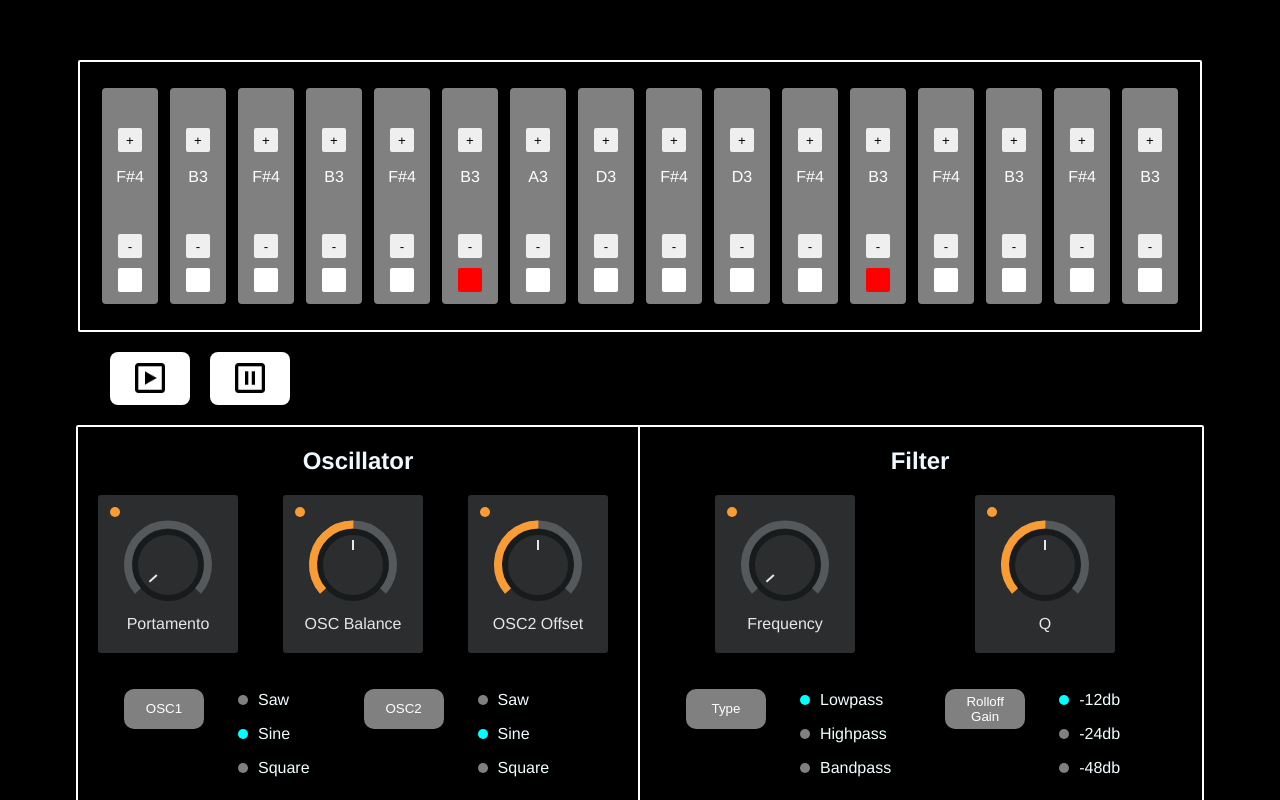
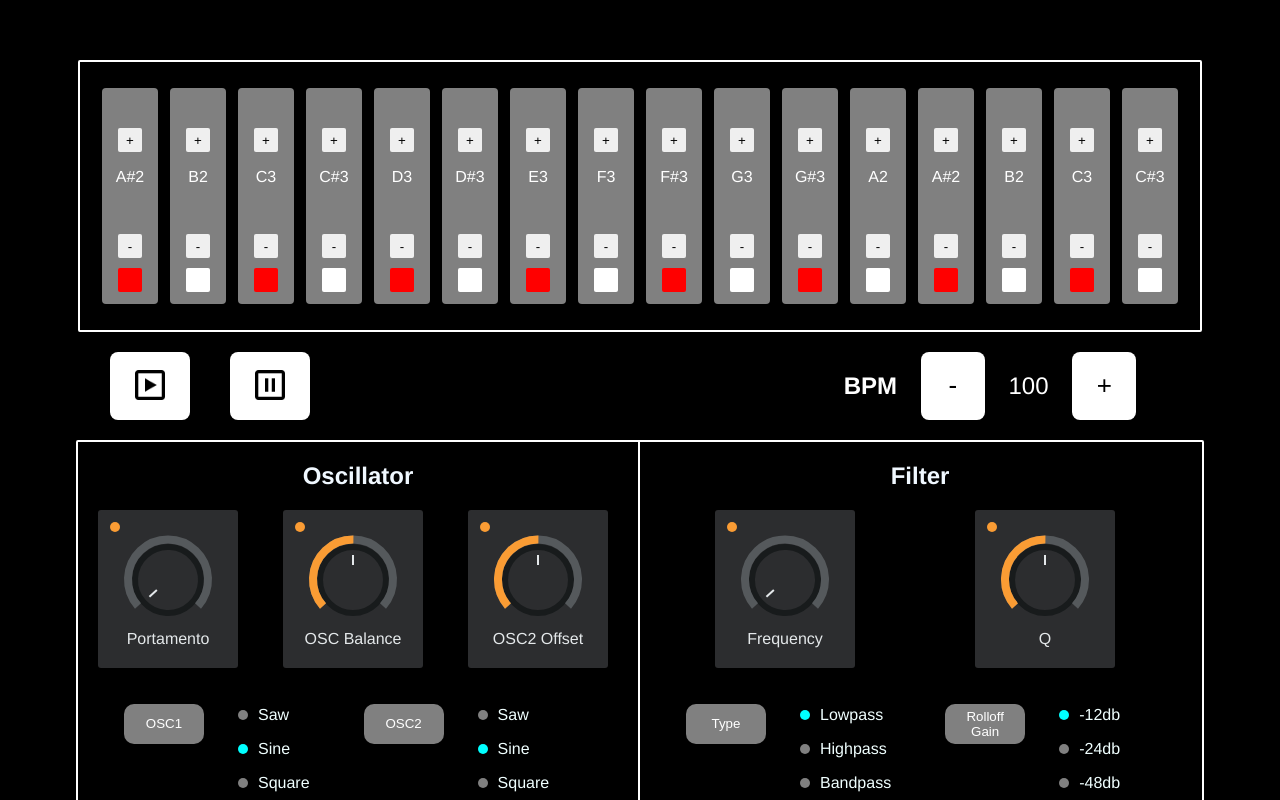
Before and after one commit to itsfrankjames/ElecVibe_GU_MKI, a Vue app: page / in a window 1280 px wide. Shown: the top 800 px of the page. Built offline with nearby package versions, Linux system fonts and the light colour scheme.

Commit message:
v1 complete

```diff
--- a/src/components/Sequencer.vue
+++ b/src/components/Sequencer.vue
@@ -1,16 +1,24 @@
 <template>
 <div>
     <div class='sequencer'>
-    <div class='step-container' v-for="step in steps" :key="step.id">
+    <div class='step-container' v-for="step in steps" :key="step.id" v-bind:style="{ 'background-color': step.colour }">
         <button v-on:click="incrementNote(step.id)" class='up-note'>+</button>
         <p class='note'>{{getNote(step.note)}}<p/>
          <button v-on:click="decramentNote(step.id)" class='down-note'>-</button>
         <input v-bind:id="stepId(step.id)" class='step-button' type="checkbox" :checked='step.active' v-on:click='toggleStep(step.id)'>
     </div>
     </div>
+    <div class='global-controls'>
     <div class='transport-controls'>
         <button class='transport' id="start" v-on:click="start()"><img src="../assets/play-96.png"></button>
         <button class='transport' id="stop" v-on:click="stop()"><img src="../assets/stop-96.png"></button>
+    </div>
+    <div class='bpm-controls'>
+        <h2>BPM</h2>
+        <button class='bpm-control' v-on:click='decrementBPM'>-</button>
+        <p>{{ bpm }}</p>
+        <button class='bpm-control' v-on:click='incrementBPM'>+</button>
+    </div>
     </div>
 </div>
 </template>
@@ -25,9 +33,10 @@ export default {
   data() {
       return {
           steps: [],
-          notes: ['B3', 'F#4', 'B3', 'F#4', 'B3', 'F#4', 'B3', 'A3', 'D3', 'F#4', 'D3', 'F#4'],
+          notes: ['A2', 'A#2', 'B2', 'C3', 'C#3', 'D3', 'D#3', 'E3', 'F3', 'F#3', 'G3', 'G#3', 'A3', 'A#3', 'B3', 'C4', 'C#4', 'D4', 'D#4', 'E4', 'F4', 'F#4', 'G4', 'G#4', 'A4', 'A#4', 'B4', 'C5'],
           index: 0,
-      }
+          bpm: 100,
+    }
   },
   methods: {
       stepId(id) {
@@ -36,8 +45,9 @@ export default {
       createStep(id) {
           return {
               id: id,
-              note: id%12,
-              active: id % 6 == 0 ? true : false,
+              note: id % 12,
+              active: (id - 1) % 2 == 0 ? true : false,
+              colour: 'rgba(128, 128, 128, 1)',
             //   active: true,
           }
       },
@@ -55,9 +65,22 @@ export default {
       toggleStep(id){
           this.steps[id-1].active = !this.steps[id-1].active;
       },
+      incrementBPM() {
+        this.bpm = this.bpm + 1;
+        Tone.Transport.bpm.value = this.bpm
+      },
+      decrementBPM(){
+        this.bpm = this.bpm - 1;
+        Tone.Transport.bpm.value = this.bpm;
+      },
       sequence() {
             let step = this.index % 16;
+            let lastStep = step - 1 >= 0 ? step - 1 : 15;
             let note = this.notes[this.steps[step].note];
+
+            this.steps[lastStep].colour = 'rgba(128, 128, 128, 1)';
+            this.steps[step].colour = 'rgba(86, 98, 37, 1)';
+
             if(this.steps[step].active) {
                 this.synth.triggerAttackRelease(note, '16n');
             }
@@ -79,7 +102,7 @@ export default {
 
   },
   mounted() {
-
+        Tone.Transport.bpm.value = this.bpm;
         Tone.Transport.scheduleRepeat(this.sequence, '16n');
   }
 }
@@ -102,10 +125,43 @@ export default {
 
 .transport-controls {
     display: flex;
+    justify-content: space-between;
+    width: 220px;
+
+}
+
+.global-controls {
+    display: flex;
     width: 1080px;
     margin: auto;
+    justify-content: space-between;
 }
 
+.bpm-controls {
+    display: inline-flex;
+    width: 340px;
+    justify-content: space-evenly;
+    margin: 20px;
+}
+
+.bpm-controls p {
+    color: #fff;
+    font-size: 24px;
+    margin: 20px 0px 0px;
+}
+
+.bpm-controls h2 {
+    color: #fff
+}
+
+.bpm-controls button {
+    border: none;
+    border-radius: 8px;
+    background-color: #fff;
+    padding: 6px 20px;
+    width: 64px;
+    font-size: 26px;
+}
 .sequencer {
     display: flex;
     justify-content: center;
@@ -122,7 +178,6 @@ export default {
     padding: 40px 12px 12px;
     margin: 6px;
     border-radius: 4px;
-    background-color: grey;
     display: flex;
     flex-direction: column;
 }
```
